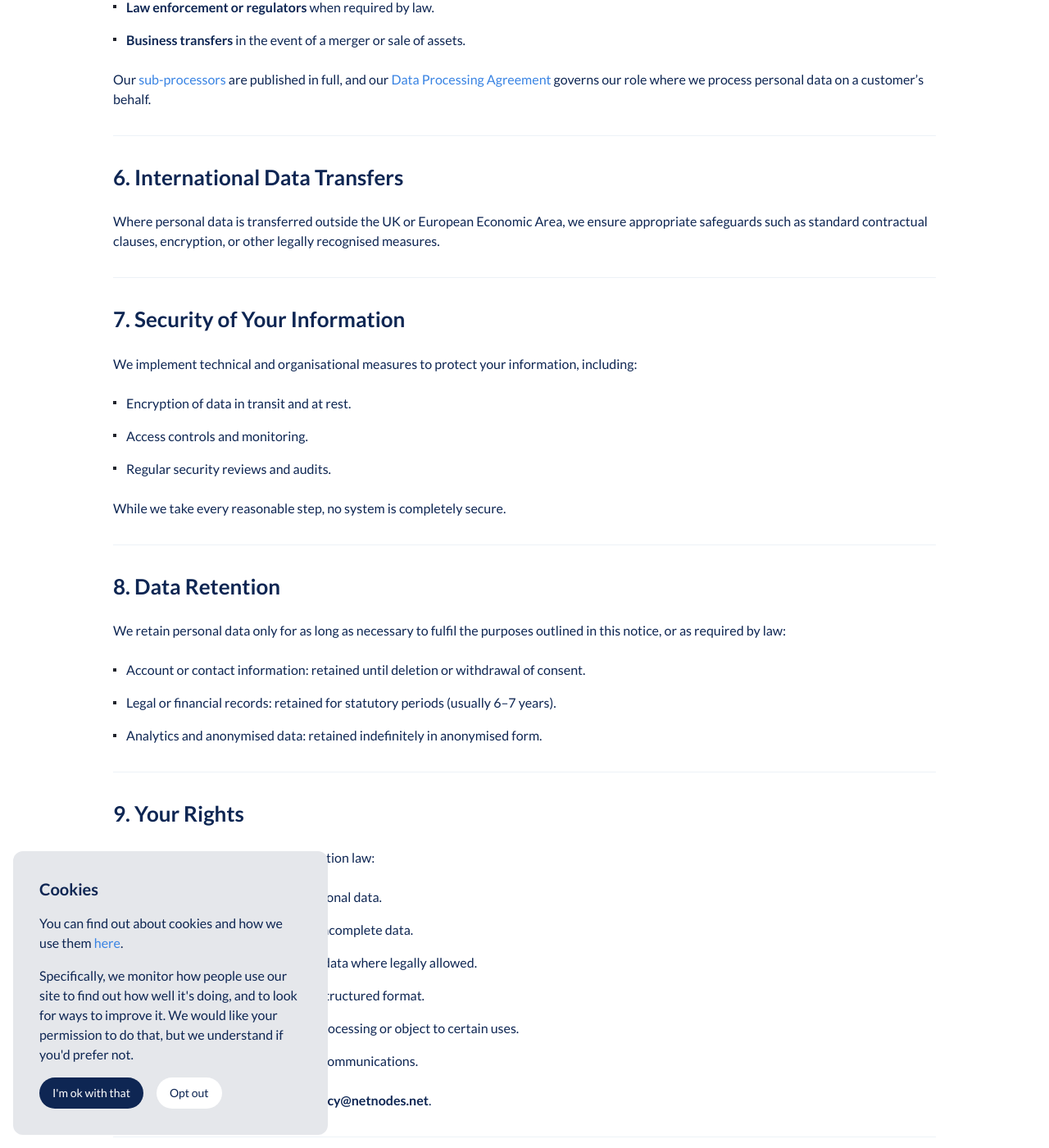
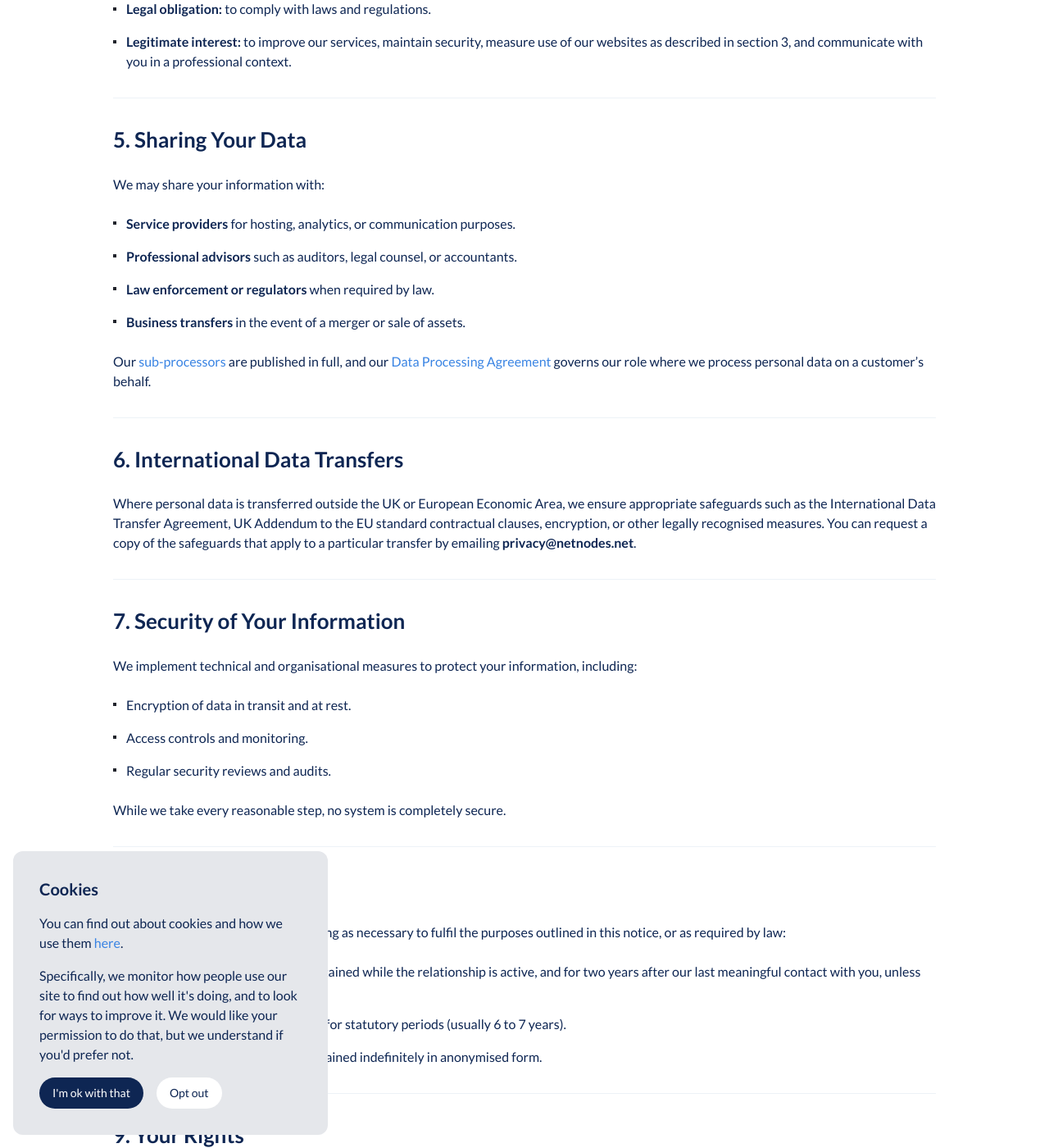
Before and after one commit to netnodes/Values, a Jekyll site: the page built from docs/privacy.md, in a window 1280 px wide and 1400 px high, scrolled down 2348 px. Shown: the whole window at 82% size. Built offline with Jekyll 4.4.1, drawn with Linux system fonts in a browser that asks for light colours; our own code applies the rules of GitHub Pages for plain Markdown files; a script that is not in the unit is left out; some of the changed text lies outside the part shown.

Commit message:
Make the notice compliant, and separate privacy from corporate on the index
The privacy notice was missing two items UK GDPR requires:

Article 13(2)(d) - the right to complain to a supervisory authority.
Nothing in the notice mentioned the ICO at all.

Article 13(2)(f) - automated decision-making. Worth stating explicitly
here rather than anywhere, because section 3 describes matching IP
addresses against ranges we associate with organisations, and a notice
that describes the technique while saying nothing about automated
decisions invites the question it should be answering.

Four other gaps:

NetNodes was identified only by an email address, and the notice never
said which hat it wears. This site hosts the DPA that the DoorFlow and
PassFlow notices point back to, so the controller/processor split now
leads the document.

There was no account of data obtained from anyone other than the
subject - Article 14 - though both product notices have one.

"Account or contact information: retained until deletion" is circular.
Replaced with a criterion.

Transfers named safeguards without saying how to obtain a copy, which
Article 13(1)(f) asks for.

Also fixes a cross-reference: section 3 invited an objection "using the
contact details in section 12", which is Updates to This Notice.
Contact details are section 13.

On the index, privacy and data protection split from corporate
governance, so the ordering matches the product sites. Sub-processors
was missing entirely, though both product sites link to it as published
here. The closing line offered a Data Protection Officer that no
document names.

Co-Authored-By: Claude Opus 5 (1M context) <noreply@anthropic.com>

```diff
--- a/docs/privacy.md
+++ b/docs/privacy.md
@@ -13,6 +13,10 @@ _Last updated: September 2026_
 NetNodes Limited (“NetNodes,” “we,” “our,” or “us”) is committed to protecting your privacy. This Privacy Notice explains how we collect, use, share, and protect your personal data when you visit our corporate websites, interact with our services, or contact us.
 
 We aim to be clear, simple, and transparent. This notice also explains your rights under UK data protection law.
+
+NetNodes Limited is the **data controller** for the personal data described in this notice - data we collect through our own websites, and in the course of dealing with customers, suppliers and enquiries.
+
+Where we hold personal data inside DoorFlow or PassFlow on a customer's behalf, we act as a **data processor** and the customer is the controller. That relationship is governed by our [Data Processing Agreement](dpa), and each product has its own privacy notice: [DoorFlow](https://policy.doorflow.com/privacy) and [PassFlow](https://policy.passflow.io/privacy).
 
 ---
 
@@ -31,6 +35,11 @@ We collect information to provide you with our services, communicate with you, a
 **c. Usage Information:**
 - Pages visited, links clicked, time spent on site.
 - Interactions with emails, downloads, or newsletters.
+
+**d. Information from Third Parties:**
+- Publicly available sources, such as company websites and registers.
+- Business contact information from partners, resellers and referrals.
+- Where we receive personal data about you from a third party, we tell you so within a month of obtaining it, or at the point we first contact you, whichever comes first.
 
 ---
 
@@ -84,7 +93,7 @@ Our [sub-processors](subprocessors) are published in full, and our [Data Process
 
 ## 6. International Data Transfers
 
-Where personal data is transferred outside the UK or European Economic Area, we ensure appropriate safeguards such as standard contractual clauses, encryption, or other legally recognised measures.
+Where personal data is transferred outside the UK or European Economic Area, we ensure appropriate safeguards such as the International Data Transfer Agreement, UK Addendum to the EU standard contractual clauses, encryption, or other legally recognised measures. You can request a copy of the safeguards that apply to a particular transfer by emailing **privacy@netnodes.net**.
 
 ---
 
@@ -102,8 +111,8 @@ While we take every reasonable step, no system is completely secure.
 ## 8. Data Retention
 
 We retain personal data only for as long as necessary to fulfil the purposes outlined in this notice, or as required by law:
-- Account or contact information: retained until deletion or withdrawal of consent.
-- Legal or financial records: retained for statutory periods (usually 6–7 years).
+- Account or contact information: retained while the relationship is active, and for two years after our last meaningful contact with you, unless you ask us to delete it sooner.
+- Legal or financial records: retained for statutory periods (usually 6 to 7 years).
 - Analytics and anonymised data: retained indefinitely in anonymised form.
 
 ---
@@ -119,6 +128,10 @@ You have rights under UK data protection law:
 - **Withdraw consent:** for marketing communications.
 
 To exercise these rights, contact **privacy@netnodes.net**.
+
+You also have the right to complain to the Information Commissioner's Office, the UK supervisory authority for data protection, at [ico.org.uk/make-a-complaint](https://ico.org.uk/make-a-complaint/). We would ask you to raise it with us first, so that we have the chance to put it right.
+
+**Automated decision-making.** We do not make decisions about you by automated means that produce legal effects or similarly significant effects, and we do not carry out profiling of that kind. The measurement described in section 3 records that an organisation visited our websites; it makes no decision about any individual.
 
 ---
 
```
Also changed, not shown: other parts of docs/privacy.md (+1 -1 lines), docs/index.md (+12 -4 lines).
